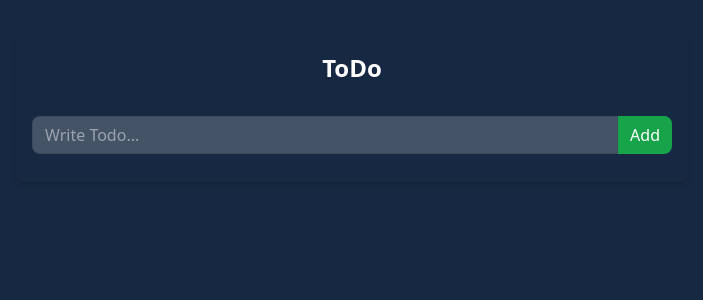
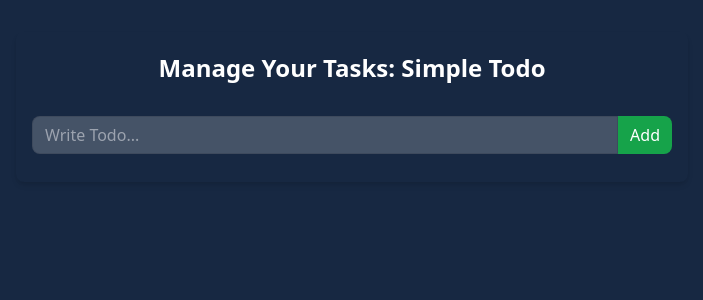
Before and after one commit to Sh1v4nk/ToDo2.0, a React (Vite) app: page / in a window 1280 px wide. Shown: the top 300 px of the page, without its empty margins (288-991 px from the left). Built offline with nearby package versions, Linux system fonts and the light colour scheme.

Commit message:
main heading text change

```diff
--- a/src/App.jsx
+++ b/src/App.jsx
@@ -49,7 +49,7 @@
     >
       <div className="bg-[#172842] min-h-screen py-8">
         <div className="w-full max-w-2xl mx-auto shadow-md rounded-lg px-4 py-3 text-white">
-          <h1 className="text-2xl font-bold text-center mb-8 mt-2">ToDo</h1>
+          <h1 className="text-2xl font-bold text-center mb-8 mt-2">Manage Your Tasks: Simple Todo</h1>
           <div className="mb-4">
             {/* Todo form goes here */}
             <TodoForm />
```
